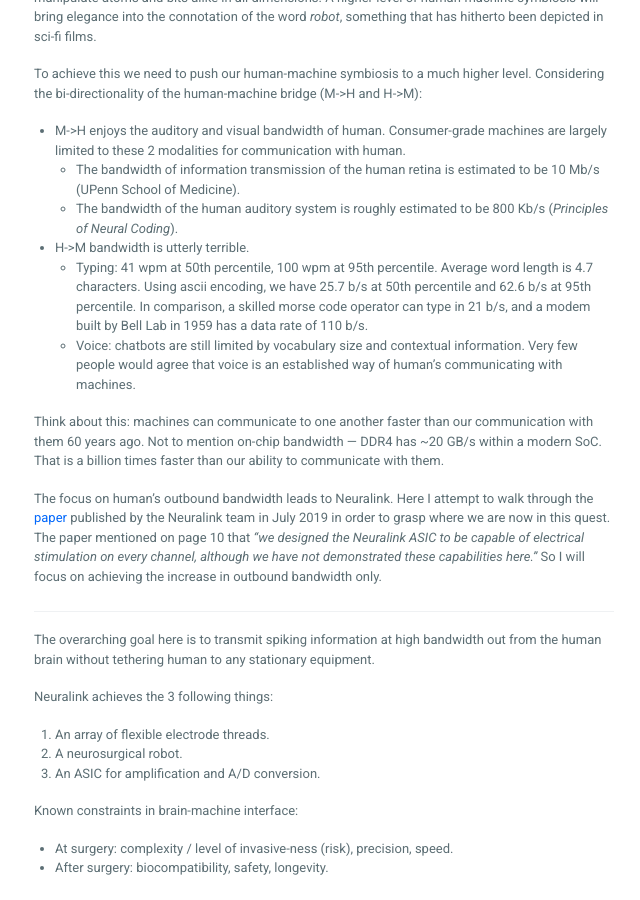
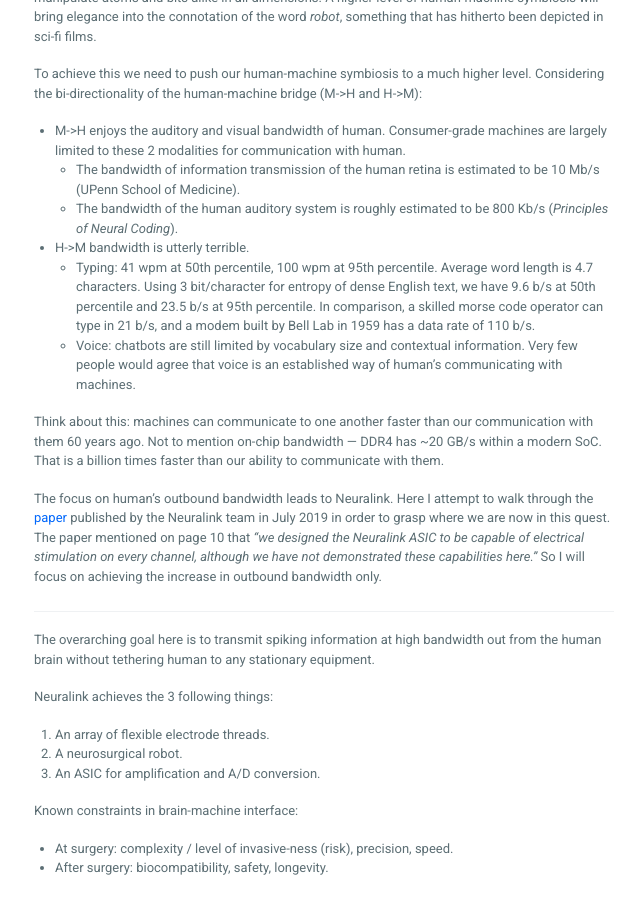
Before and after one commit to guiltygyoza/blog, a Jekyll site: the page built from _posts/2020-05-16-walkthrough-neuralink.md, in a window 1280 px wide and 900 px high, scrolled down 466 px. Shown: the whole window, without its empty margins (316-956 px from the left). Built offline with Jekyll 4.4.1, drawn with Linux system fonts in a browser that asks for light colours.

Commit message:
fixed entropy estimation

```diff
--- a/_posts/2020-05-16-walkthrough-neuralink.md
+++ b/_posts/2020-05-16-walkthrough-neuralink.md
@@ -17,7 +17,7 @@
 
 
 - H->M bandwidth is utterly terrible.
-  - Typing: 41 wpm at 50th percentile, 100 wpm at 95th percentile. Average word length is 4.7 characters. Using ascii encoding, we have 25.7 b/s at 50th percentile and 62.6 b/s at 95th percentile. In comparison, a skilled morse code operator can type in 21 b/s, and a modem built by Bell Lab in 1959 has a data rate of 110 b/s.
+  - Typing: 41 wpm at 50th percentile, 100 wpm at 95th percentile. Average word length is 4.7 characters. Using 3 bit/character for entropy of dense English text, we have 9.6 b/s at 50th percentile and 23.5 b/s at 95th percentile. In comparison, a skilled morse code operator can type in 21 b/s, and a modem built by Bell Lab in 1959 has a data rate of 110 b/s.
   - Voice: chatbots are still limited by vocabulary size and contextual information. Very few people would agree that voice is an established way of human's communicating with machines.
 
 Think about this: machines can communicate to one another faster than our communication with them 60 years ago. Not to mention on-chip bandwidth — DDR4 has ~20 GB/s within a modern SoC. That is a billion times faster than our ability to communicate with them.
```
